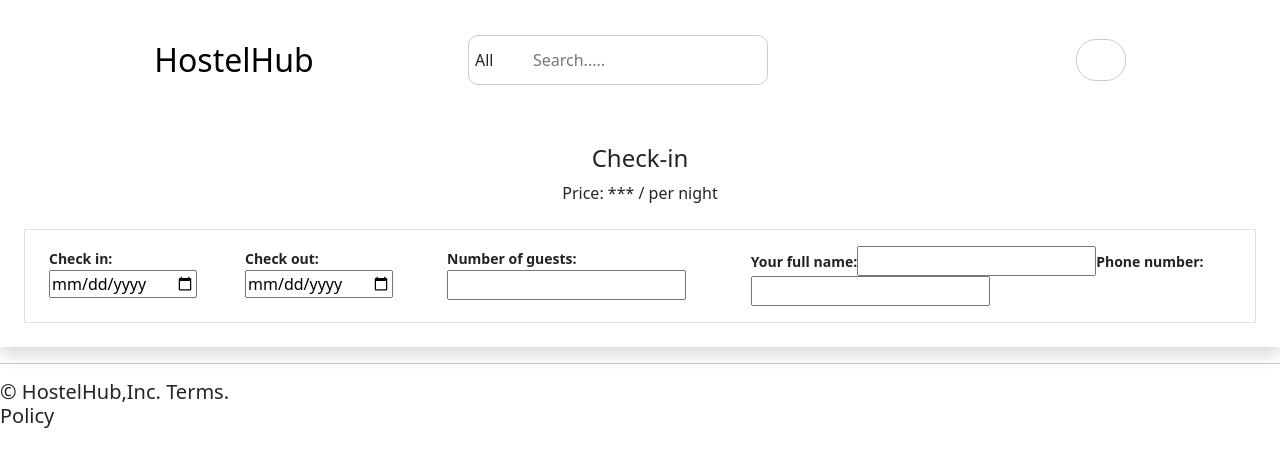
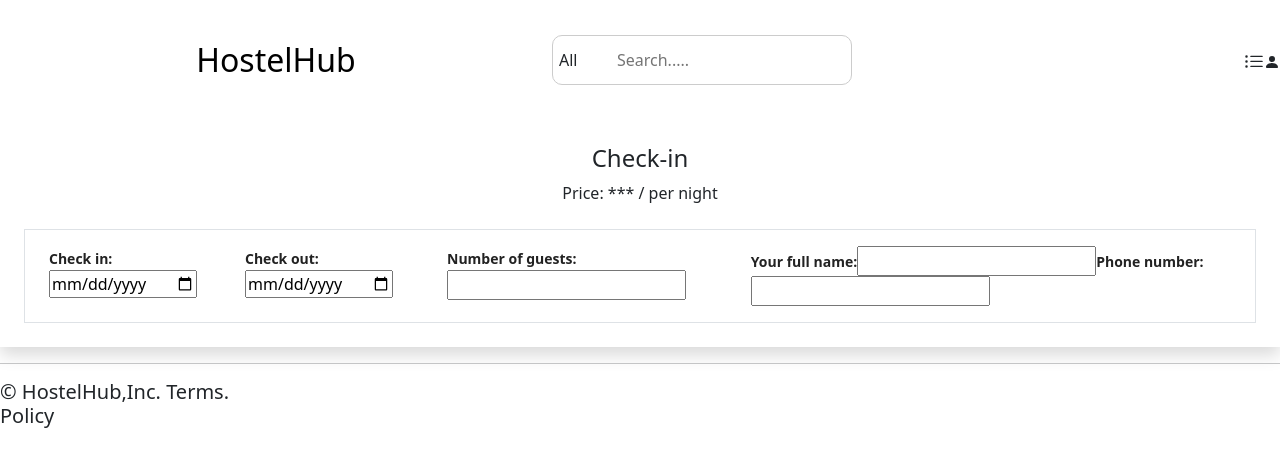
Before and after one commit to joshua-pirwoth/hostel-booking-app, a React (Create React App) app: page / in a window 1280 px wide. Shown: the top 466 px of the page. Built offline with nearby package versions, Linux system fonts and the light colour scheme.

Commit message:
navbar and offers

```diff
--- a/src/components/navbar.js
+++ b/src/components/navbar.js
@@ -4,10 +4,13 @@ import React from "react";
 import { Link} from "react-router-dom";
 import "./style.css";
 
+
+
 // import Button from "./button"; // Import the Button component
 // import Dropdown from "./dropdown"; // Import the Dropdown component
 
 function Navbar() {
+
   // State to control the visibility of the dropdown menu
   // const [dropdown, setDropdown] = useState(false);
 
@@ -29,8 +32,13 @@ function Navbar() {
         <div className="search-item"></div>
         <input type="text" class="search-input" placeholder="   Search.....  "></input>
       </div>
-      <div className="profile-container flex">
-
+      <div className="">
+      <svg xmlns="http://www.w3.org/2000/svg" width="20" height="20" fill="currentColor" class="bi bi-list-ul" viewBox="0 0 16 16">
+  <path fill-rule="evenodd" d="M5 11.5a.5.5 0 0 1 .5-.5h9a.5.5 0 0 1 0 1h-9a.5.5 0 0 1-.5-.5zm0-4a.5.5 0 0 1 .5-.5h9a.5.5 0 0 1 0 1h-9a.5.5 0 0 1-.5-.5zm0-4a.5.5 0 0 1 .5-.5h9a.5.5 0 0 1 0 1h-9a.5.5 0 0 1-.5-.5zm-3 1a1 1 0 1 0 0-2 1 1 0 0 0 0 2zm0 4a1 1 0 1 0 0-2 1 1 0 0 0 0 2zm0 4a1 1 0 1 0 0-2 1 1 0 0 0 0 2z"/>
+</svg>
+<svg xmlns="http://www.w3.org/2000/svg" width="16" height="16" fill="currentColor" class="bi bi-person-fill" viewBox="0 0 16 16">
+  <path d="M3 14s-1 0-1-1 1-4 6-4 6 3 6 4-1 1-1 1H3Zm5-6a3 3 0 1 0 0-6 3 3 0 0 0 0 6Z"/>
+</svg>
       </div>
 
         <hr/>
--- a/src/components/offers.js
+++ b/src/components/offers.js
@@ -34,7 +34,12 @@ function HostelList(){
         </div>
 
       </div>
-      <button className='border p-2 flex rounded-2 cursor-pointer rounded-full py-2 px-4'>Show more amenities</button>
+      <button className='border p-2 flex rounded-2 cursor-pointer rounded-full py-2 px-4'>
+     Show more amenities
+     <svg xmlns="http://www.w3.org/2000/svg" width="16" height="16" fill="currentColor" class="bi bi-chevron-right" viewBox="0 0 16 16">
+  <path fill-rule="evenodd" d="M4.646 1.646a.5.5 0 0 1 .708 0l6 6a.5.5 0 0 1 0 .708l-6 6a.5.5 0 0 1-.708-.708L10.293 8 4.646 2.354a.5.5 0 0 1 0-.708z"/>
+</svg></button>
+
     </div>
 
 
```
